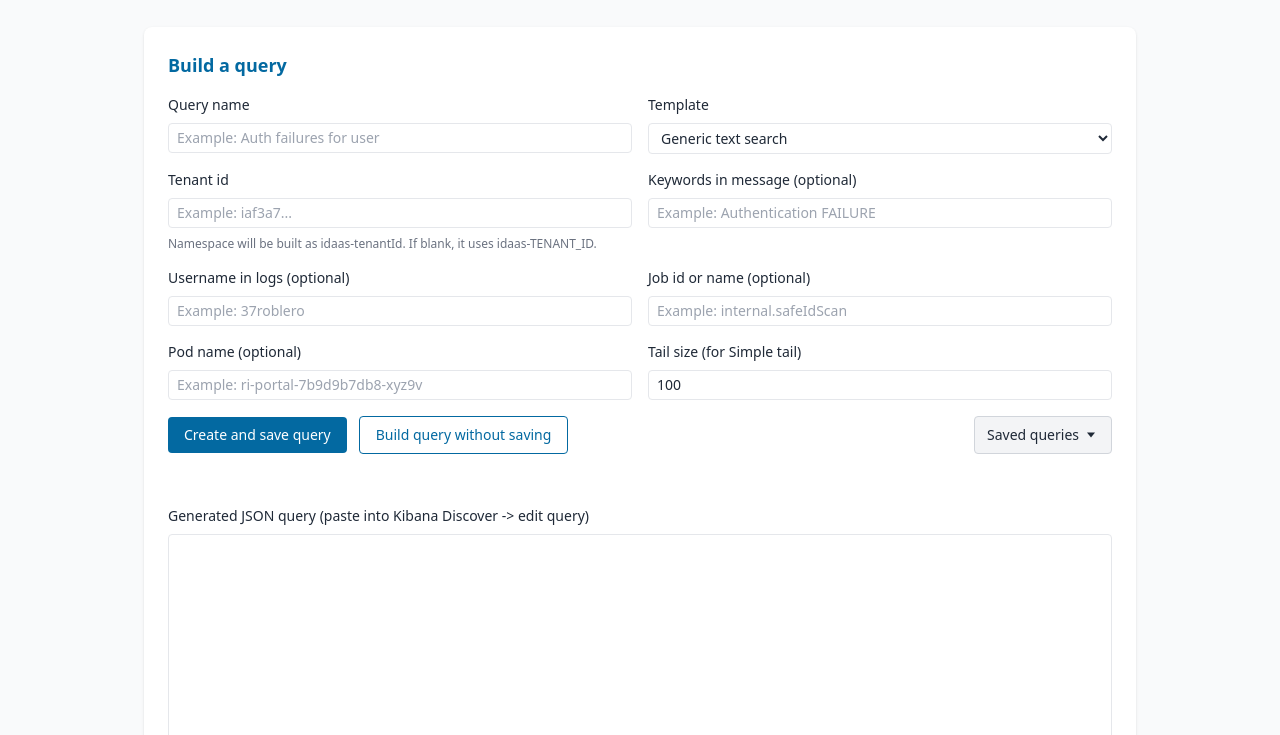
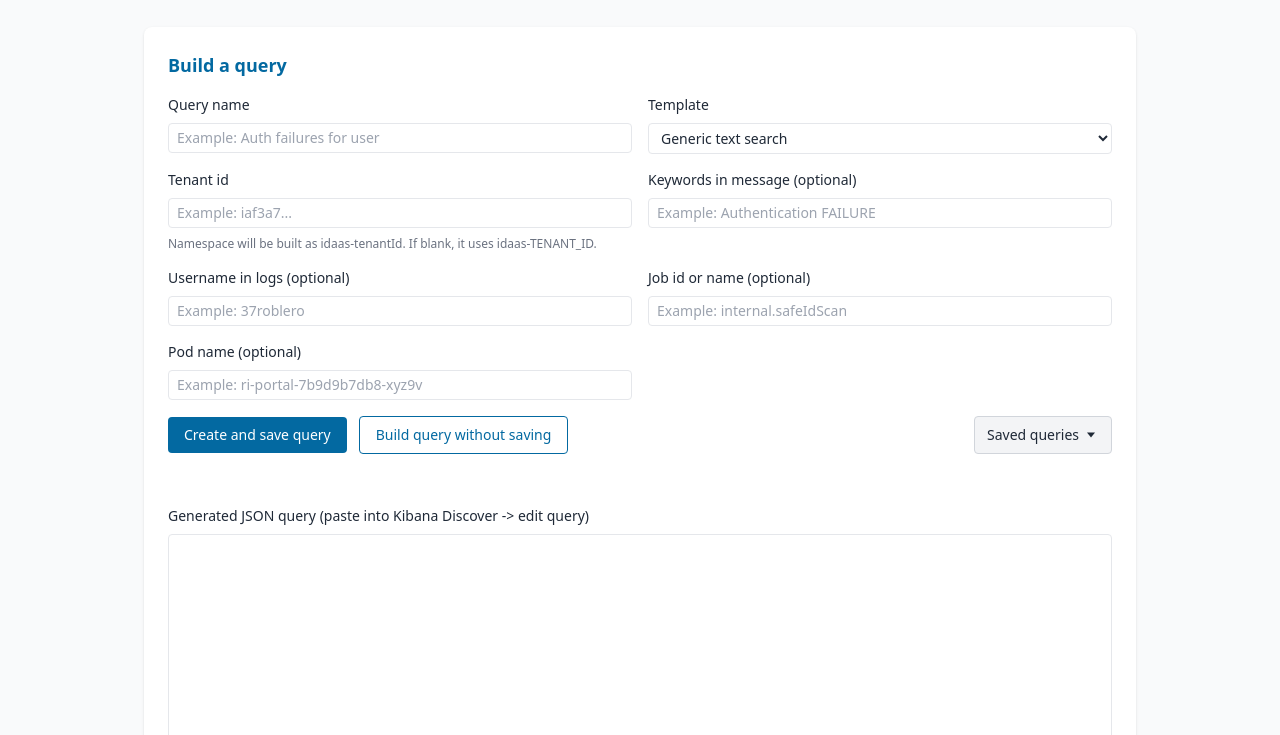
Before and after one commit to Ri-docs/kibana, a plain HTML site: page index.html in a window 1280 px wide. Shown: the part 65-800 px from the top of the page. Drawn offline with nearby package versions, Linux system fonts and the light colour scheme.

Commit message:
Remove 'Simple tail' option and tail size input
Removed the 'Simple tail of recent logs' option and its related tail size input.

```diff
--- a/index.html
+++ b/index.html
@@ -54,7 +54,6 @@
             <option value="audit">Audit object changes</option>
             <option value="job">Job logs by job id</option>
             <option value="pod">Search by pod name</option>
-            <option value="tail">Simple tail of recent logs</option>
           </select>
         </div>
 
@@ -121,19 +120,6 @@
           />
         </div>
 
-        <div class="space-y-2">
-          <label class="block font-medium" for="tailSizeInput">
-            Tail size (for Simple tail)
-          </label>
-          <input
-            id="tailSizeInput"
-            type="number"
-            min="1"
-            step="1"
-            class="w-full border rounded px-2 py-1"
-            value="100"
-          />
-        </div>
       </div>
 
       <div class="flex flex-col sm:flex-row items-start sm:items-center gap-3 mt-2">
```
